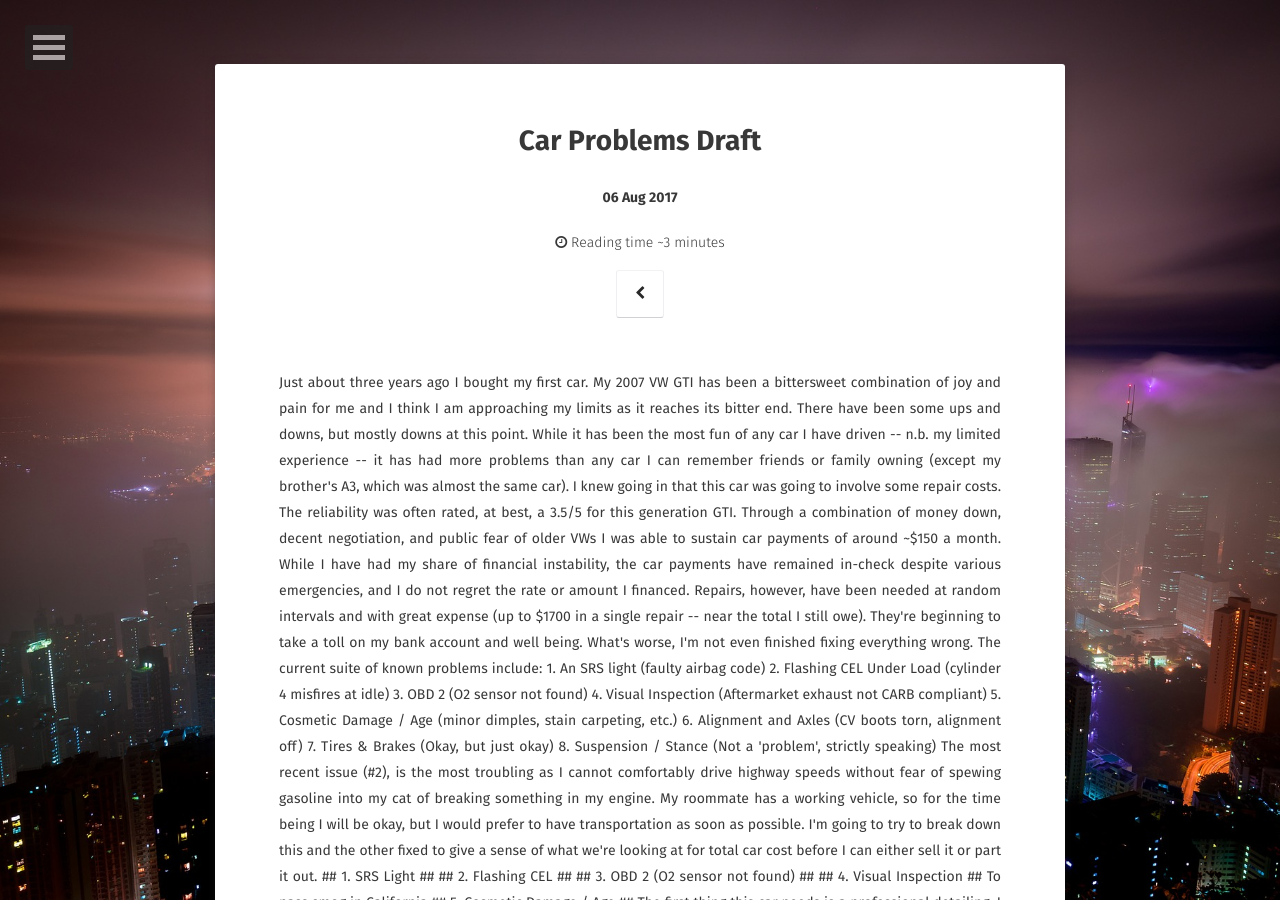
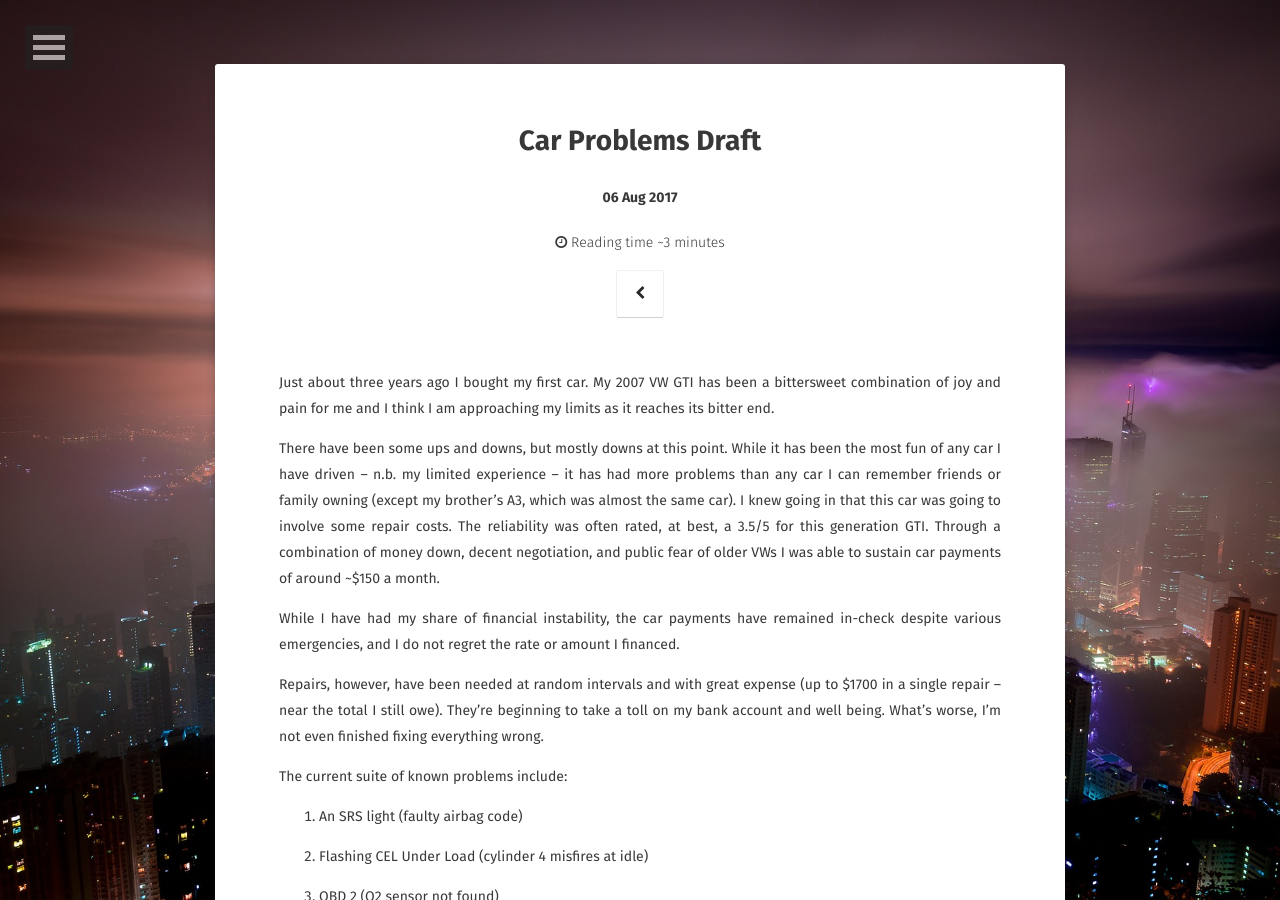
Before and after one commit to elwinmartin/elwinmartin.github.io, a Jekyll site: the page built from _posts/2017-08-06-second-car-search.txt, in a window 1280 px wide and 900 px high. Built offline with Jekyll 4.4.1, drawn with Linux system fonts in a browser that asks for light colours; some web fonts are replaced; some of the changed text lies outside the part shown.

Commit message:
Car Stuff Draft3

```diff
--- a/_layouts/post.html
+++ b/_layouts/post.html
@@ -32,7 +32,7 @@ layout: compress
                         <i class="fa fa-chevron-left"></i>
                     </a>
                 </div>
-                {{ content }}
+                {{ content | markdownify }}
                 <div class="entry-meta">
                 {% include meta.html %}
                 </div>
--- a/_posts/2017-08-06-second-car-search.txt
+++ b/_posts/2017-08-06-second-car-search.txt
@@ -7,11 +7,15 @@ categories: news cars
 
 Just about three years ago I bought my first car. My 2007 VW GTI has been a bittersweet combination of joy and pain for me and I think I am approaching my limits as it reaches its bitter end.
 
+
 There have been some ups and downs, but mostly downs at this point. While it has been the most fun of any car I have driven -- n.b. my limited experience -- it has had more problems than any car I can remember friends or family owning (except my brother's A3, which was almost the same car). I knew going in that this car was going to involve some repair costs. The reliability was often rated, at best, a 3.5/5 for this generation GTI. Through a combination of money down, decent negotiation, and public fear of older VWs I was able to sustain car payments of around ~$150 a month.
+
 
 While I have had my share of financial instability, the car payments have remained in-check despite various emergencies, and I do not regret the rate or amount I financed.
 
+
 Repairs, however, have been needed at random intervals and with great expense (up to $1700 in a single repair -- near the total I still owe). They're beginning to take a toll on my bank account and well being. What's worse, I'm not even finished fixing everything wrong.
+
 
 The current suite of known problems include:
 
```
